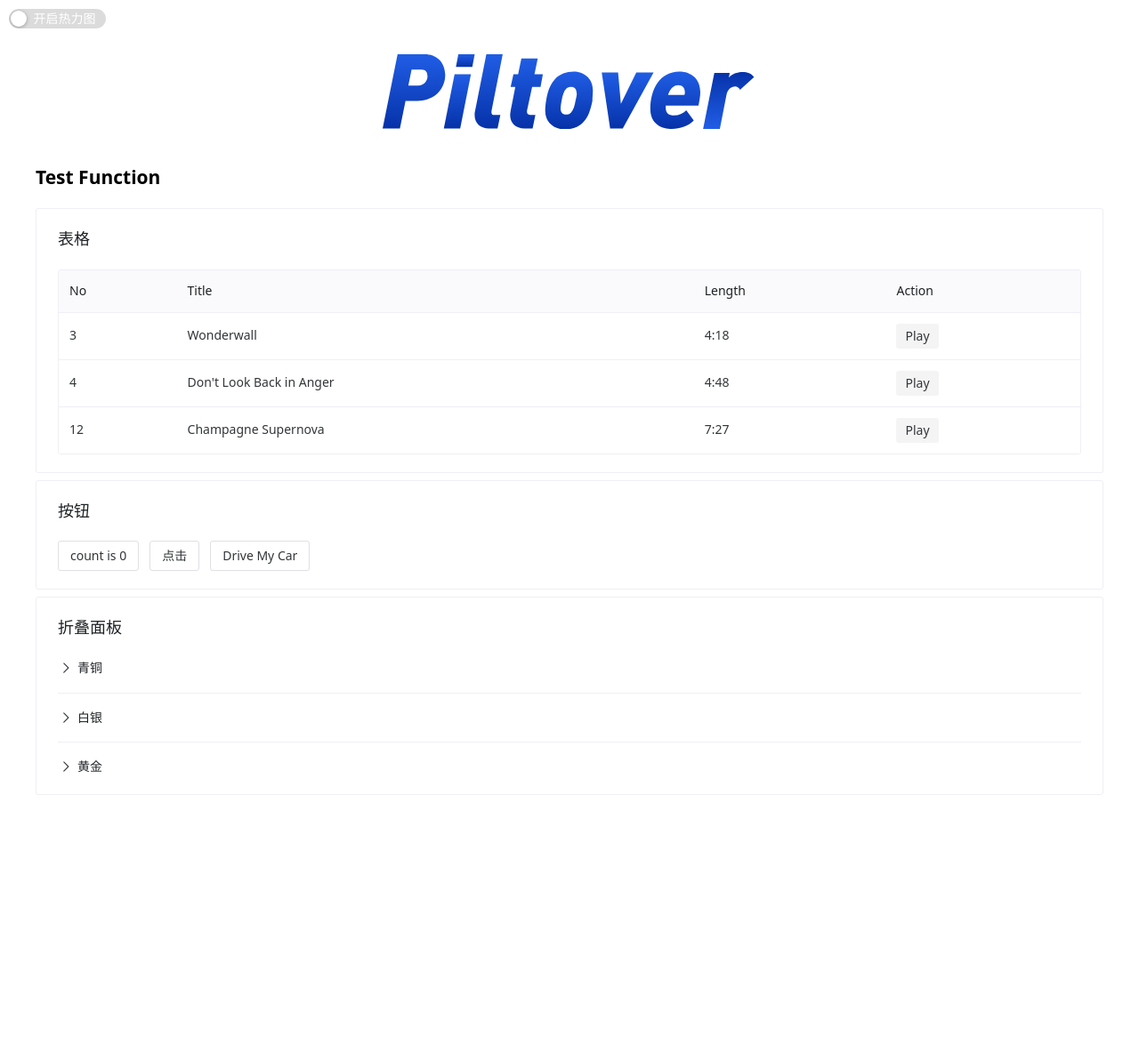
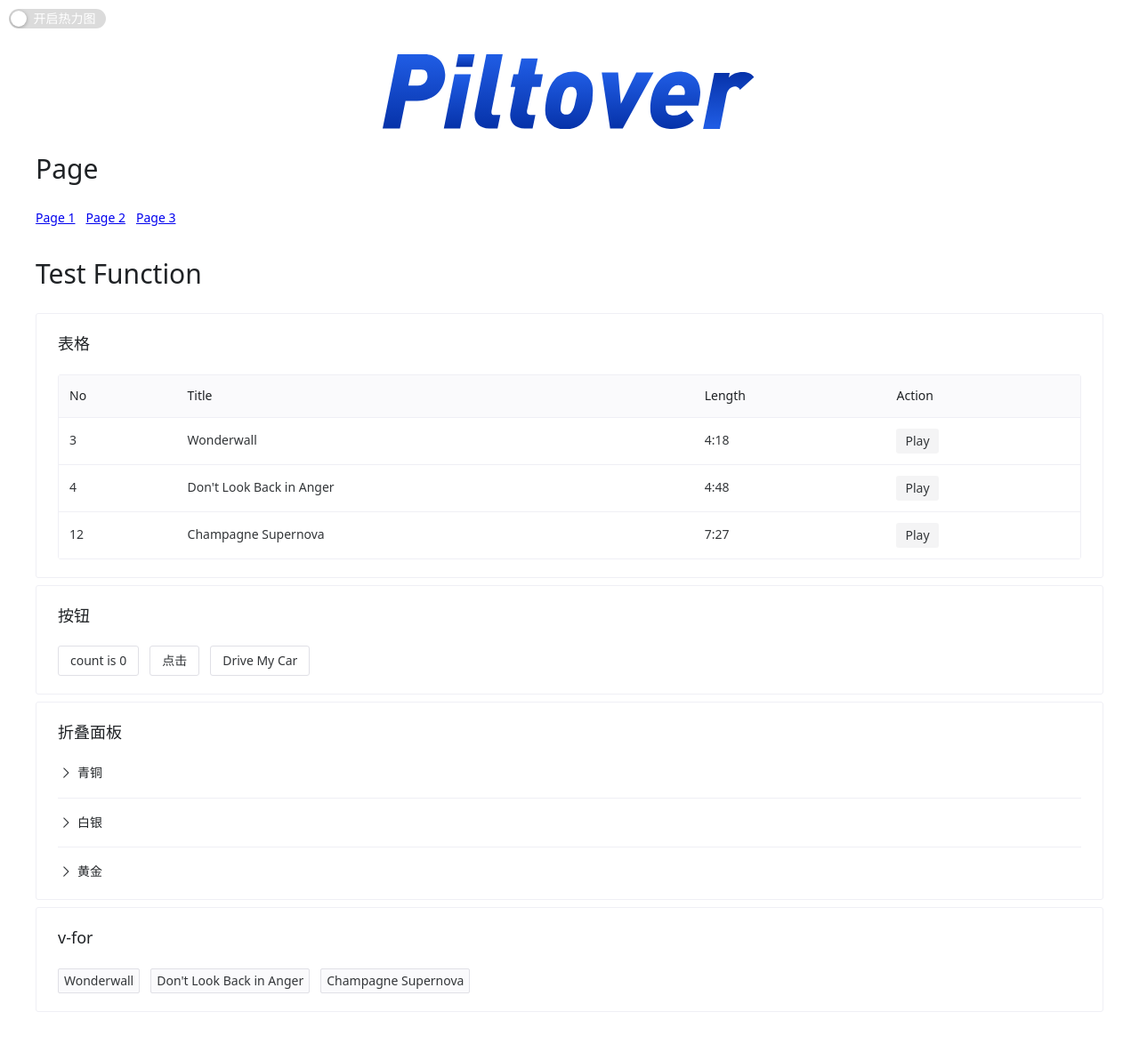
Before and after one commit to YuzKio/piltover-heatmap, a Vue app: page / in a window 1280 px wide. Shown: the top 1174 px of the page at 89% size. Before the commit the page ends 934 px from the top, so only its background shows below. Built offline with nearby package versions, Linux system fonts and the light colour scheme; no server answers; what lyla would draw is missing.

Commit message:
declarative-bury

```diff
--- a/package.json
+++ b/package.json
@@ -13,7 +13,8 @@
     "lyla": "^0.6.8",
     "sass": "^1.54.8",
     "scss": "^0.2.4",
-    "vue": "^3.2.37"
+    "vue": "^3.2.37",
+    "vue-router": "^4.1.5"
   },
   "devDependencies": {
     "@types/heatmap.js": "^2.0.37",
--- a/src/App.vue
+++ b/src/App.vue
@@ -1,51 +1,3 @@
 <template>
-  <div class="demo-container">
-    <n-switch
-      v-tracking="'switch'"
-      class="heatmap-switch"
-      v-model:value="active"
-    >
-      <template #unchecked> 开启热力图 </template>
-    </n-switch>
-    <HeatMap v-if="active" @close="active = false" />
-    <section>
-      <div style="display: flex; justify-content: center">
-        <img
-          src="./assets/piltover.svg"
-          class="logo"
-          alt="Vue logo"
-          v-tracking="'logo'"
-        />
-      </div>
-      <TestFunction msg="Test Function" />
-    </section>
-  </div>
+  <RouterView />
 </template>
-
-<script setup lang="ts">
-import TestFunction from "./components/TestFunction.vue"
-import HeatMap from "./components/Heatmap/index.vue"
-import { ref } from "vue"
-
-const active = ref(false)
-</script>
-
-<style scoped lang="scss">
-.demo-container {
-  margin: 40px;
-  .heatmap-switch {
-    position: absolute;
-    top: 10px;
-    left: 10px;
-    z-index: 1;
-  }
-}
-.logo {
-  height: 6em;
-  padding: 1.5em;
-  will-change: filter;
-  &:hover {
-    filter: drop-shadow(0 0 2em #646cffaa);
-  }
-}
-</style>
--- a/src/api/request.ts
+++ b/src/api/request.ts
@@ -6,6 +6,7 @@ const request = lyla.extend({
 
 export async function requestHeatmapClickPoint(params: {
   pointId: number
+  route: string
   startTime?: number
   endTime?: number
 }) {
--- a/src/components/Heatmap/utils.ts
+++ b/src/components/Heatmap/utils.ts
@@ -1,7 +1,7 @@
 import { requestHeatmapClickPoint } from "../../api/request"
 
 enum pointerId {
-  CLICK = 5,
+  CLICK = 6,
 }
 
 // 数据上报
@@ -17,6 +17,7 @@ const handleClickEventReport = (e: MouseEvent, domId: string) => {
     dom: domId,
     clickx: e.clientX - domX!,
     clicky: e.clientY - domY!,
+    route: window.location.pathname,
   }
   // 上报数据
   webfunnyEvent(pointerId.CLICK).trackEvent(data)
@@ -27,6 +28,7 @@ const getPointers = async (range?: Array<number>) => {
   return (
     await requestHeatmapClickPoint({
       pointId: pointerId.CLICK,
+      route: window.location.pathname,
       startTime: range?.[0],
       endTime: range?.[1],
     })
@@ -64,6 +66,5 @@ export const getPointerData = async (range: Array<number>) => {
       pointerData.push({ x, y, max: curPoint.max })
     })
   })
-  console.log(pointerData.length)
   return pointerData
 }
--- a/src/components/TestFunction.vue
+++ b/src/components/TestFunction.vue
@@ -1,7 +1,7 @@
 <template>
-  <h1 v-tracking="'message'">
+  <n-h1 v-tracking="'message'">
     {{ msg }}
-  </h1>
+  </n-h1>
 
   <n-space vertical>
     <n-card title="表格">
@@ -44,6 +44,14 @@
           <div v-tracking="'collapse-item-3'">真棒</div>
         </n-collapse-item>
       </n-collapse>
+    </n-card>
+
+    <n-card title="v-for">
+      <n-space>
+        <n-tag v-for="item in data" v-tracking="`tag-${item.no}`">{{
+          item.title
+        }}</n-tag>
+      </n-space>
     </n-card>
   </n-space>
 </template>
--- a/src/main.ts
+++ b/src/main.ts
@@ -1,6 +1,7 @@
 import { createApp } from "vue"
 import App from "./App.vue"
 import naive from "naive-ui"
+import router from "./router"
 import { handleDataReport } from "./components/Heatmap/utils"
 
 const app = createApp(App)
@@ -18,4 +19,4 @@ app.directive("tracking", {
   },
 })
 
-app.use(naive).mount("#app")
+app.use(naive).use(router).mount("#app")
--- /dev/null
+++ b/src/router/index.ts
@@ -0,0 +1,15 @@
+import { createRouter, createWebHistory } from "vue-router"
+
+const router = createRouter({
+  history: createWebHistory(),
+  routes: [
+    { path: "/", component: () => import("../views/Home/index.vue") },
+    {
+      path: "/testPage/:pageId",
+      name: "testPage",
+      component: () => import("../views/TestPage/index.vue"),
+    },
+  ],
+})
+
+export default router
--- /dev/null
+++ b/src/views/Home/index.vue
@@ -0,0 +1,65 @@
+<template>
+  <div class="demo-container">
+    <n-switch
+      v-tracking="'switch'"
+      class="heatmap-switch"
+      v-model:value="active"
+    >
+      <template #unchecked> 开启热力图 </template>
+    </n-switch>
+    <HeatMap v-if="active" @close="active = false" />
+    <section>
+      <div style="display: flex; justify-content: center">
+        <img
+          src="../../assets/piltover.svg"
+          class="logo"
+          alt="Vue logo"
+          v-tracking="'logo'"
+        />
+      </div>
+      <section>
+        <n-h1>Page</n-h1>
+        <n-space>
+          <RouterLink :to="{ name: 'testPage', params: { pageId: 1 } }"
+            >Page 1</RouterLink
+          >
+          <RouterLink :to="{ name: 'testPage', params: { pageId: 2 } }"
+            >Page 2</RouterLink
+          >
+          <RouterLink :to="{ name: 'testPage', params: { pageId: 3 } }"
+            >Page 3</RouterLink
+          >
+        </n-space>
+      </section>
+      <TestFunction msg="Test Function" />
+    </section>
+  </div>
+</template>
+
+<script setup lang="ts">
+import TestFunction from "../../components/TestFunction.vue"
+import HeatMap from "../../components/Heatmap/index.vue"
+import { ref } from "vue"
+
+const active = ref(false)
+</script>
+
+<style scoped lang="scss">
+.demo-container {
+  margin: 40px;
+  .heatmap-switch {
+    position: absolute;
+    top: 10px;
+    left: 10px;
+    z-index: 1;
+  }
+}
+.logo {
+  height: 6em;
+  padding: 1.5em;
+  will-change: filter;
+  &:hover {
+    filter: drop-shadow(0 0 2em #646cffaa);
+  }
+}
+</style>
--- /dev/null
+++ b/src/views/TestPage/index.vue
@@ -0,0 +1,71 @@
+<template>
+  <div class="page-container">
+    <HeatMap v-if="active" @close="active = false" />
+    <n-switch
+      v-tracking="'switch'"
+      class="heatmap-switch"
+      v-model:value="active"
+    >
+      <template #unchecked> 开启热力图 </template>
+    </n-switch>
+    <div style="margin: 300px 0">
+      <div style="display: flex; justify-content: center">
+        <img
+          src="../../assets/piltover.svg"
+          class="logo"
+          alt="Vue logo"
+          v-tracking="'logo'"
+        />
+      </div>
+
+      <section style="text-align: center">
+        <n-space style="display: flex; justify-content: center; margin: 60px">
+          <n-button @click="count1++" v-tracking="'page-button-1'">
+            count1 is {{ count1 }}
+          </n-button>
+          <n-button @click="count2++" v-tracking="'page-button-2'">
+            count2 is {{ count2 }}
+          </n-button>
+          <n-button @click="count3++" v-tracking="'page-button-3'">
+            count3 is {{ count3 }}
+          </n-button>
+        </n-space>
+        <n-button @click="router.push('/')"> 返回首页 </n-button>
+      </section>
+    </div>
+  </div>
+</template>
+
+<script lang="ts" setup>
+import { useRouter } from "vue-router"
+import { ref } from "vue"
+import HeatMap from "../../components/Heatmap/index.vue"
+
+const router = useRouter()
+const count1 = ref(0)
+const count2 = ref(0)
+const count3 = ref(0)
+
+const active = ref(false)
+</script>
+
+<style scoped lang="scss">
+.page-container {
+  margin: 20px;
+  .heatmap-switch {
+    position: absolute;
+    top: 10px;
+    left: 10px;
+    z-index: 1;
+  }
+}
+
+.logo {
+  height: 6em;
+  padding: 1.5em;
+  will-change: filter;
+  &:hover {
+    filter: drop-shadow(0 0 2em #646cffaa);
+  }
+}
+</style>
```
Also changed, not shown: src/sdk/click-heatmap.sdk.js.
